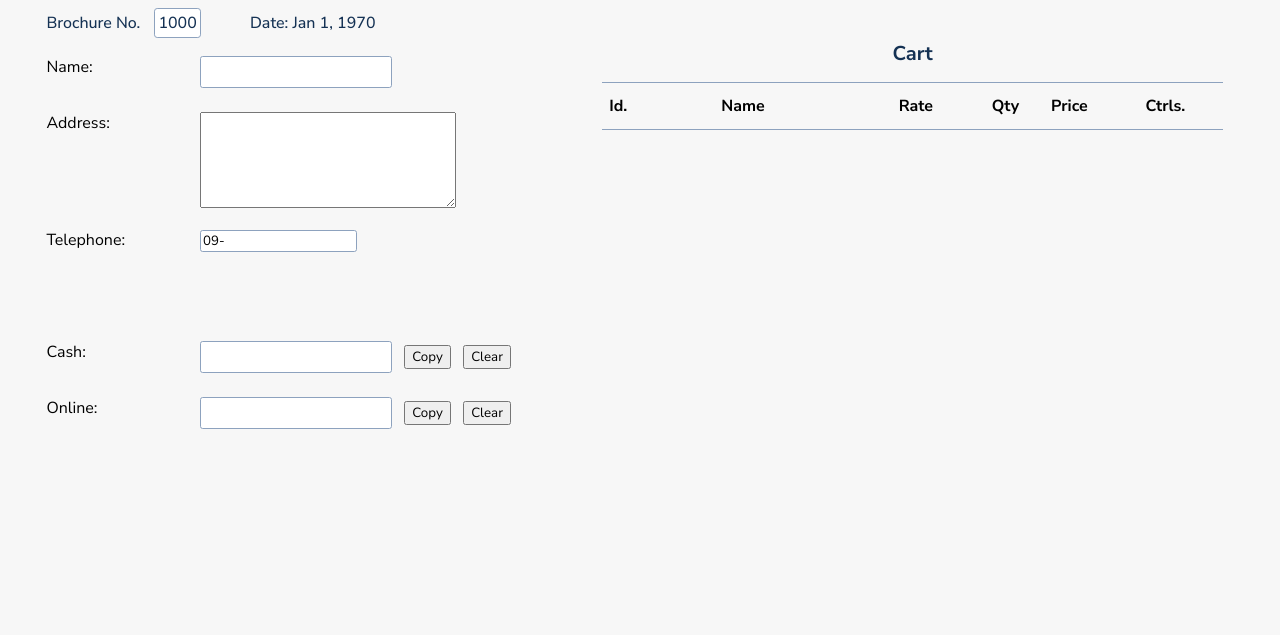
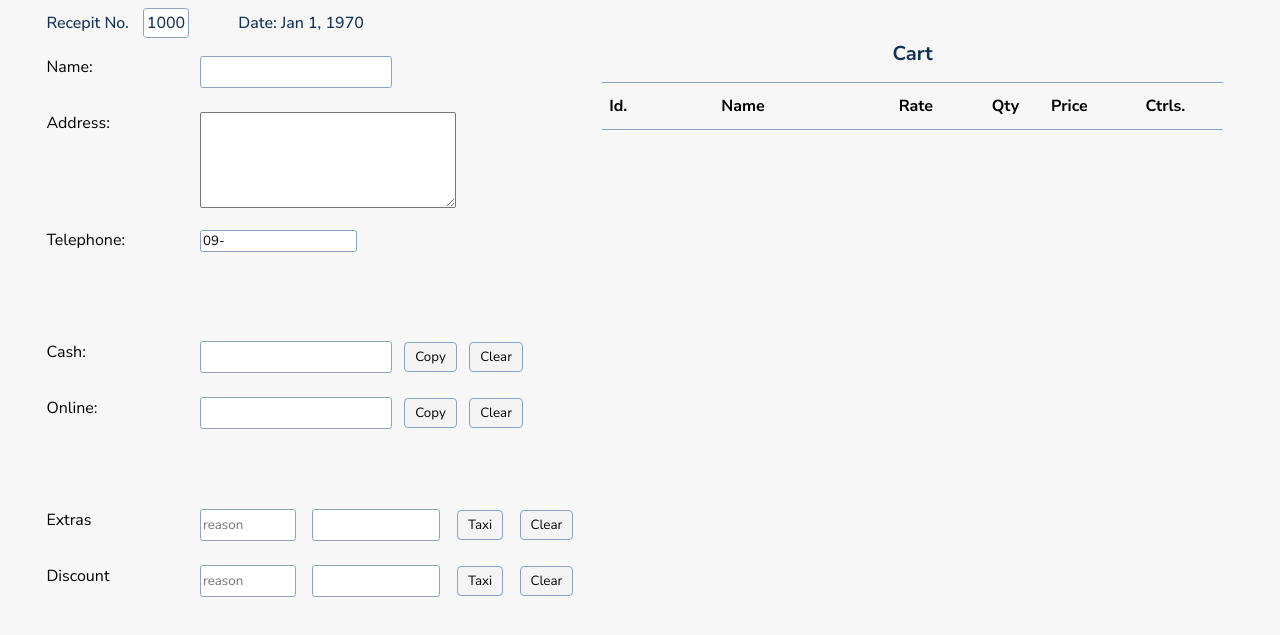
Before and after one commit to hiKimz/Long-First, a plain HTML site: page index.html in a window 1280 px wide. Shown: the part 85-720 px from the top of the page. Drawn offline with Linux system fonts and the light colour scheme; no server answers.

Commit message:
first commit

```diff
--- a/index.html
+++ b/index.html
@@ -12,7 +12,7 @@
     <h1>LONG FIRST Stock Control</h1>
 
     <div id="info-autofill-div">
-        <span id="autofill-text">Brochure No. <span id="autofill-bnum">1000</span> &nbsp;&nbsp;&nbsp;&nbsp;&nbsp;
+        <span id="autofill-text">Recepit No. <span id="autofill-bnum">1000</span> &nbsp;&nbsp;&nbsp;&nbsp;&nbsp;
         Date: <span id="autofill-date">Jan 1, 1970</span>
     </span>
     </div>
@@ -49,11 +49,26 @@
             <tr></tr>
             <tr>
                 <td>Cash: </td>
-                <td><input type="text" name="" id="cash-box">&nbsp;&nbsp;&nbsp;<button id="cash-copy" onclick="clearoCash()">Copy</button>&nbsp;&nbsp;&nbsp;<button id="cash-cclear" onclick="copyToCash()">Clear</button></td>
+                <td><input type="text" name="" id="cash-box">&nbsp;&nbsp;&nbsp;<button id="cash-copy" class="info-button" onclick="copyToCash()">Copy</button>&nbsp;&nbsp;&nbsp;<button id="cash-clear" class="info-button" onclick="clearCash()">Clear</button></td>
             </tr>
             </tr>
                 <td>Online: </td>
-                <td><input type="text" name="" id="online-box">&nbsp;&nbsp;&nbsp;<button id="online-copy" onclick="copyToOnline()">Copy</button>&nbsp;&nbsp;&nbsp;<button id="online-clear" onclick="copyToCash()">Clear</button></td>
+                <td><input type="text" name="" id="online-box">&nbsp;&nbsp;&nbsp;<button id="online-copy" class="info-button" onclick="copyToOnline()">Copy</button>&nbsp;&nbsp;&nbsp;<button id="online-clear" class="info-button" onclick="clearOnline()">Clear</button></td>
+            </tr>
+            <tr></tr>
+            <tr>
+                <td>Extras</td>
+                <td><input type="text" name="" id="extras-reason-box" placeholder="reason">&nbsp;&nbsp;&nbsp;
+                    <input type="text" name="" id="extras-box">&nbsp;&nbsp;&nbsp;
+                    <button id="extras-taxi" class="info-button" onclick="extraTaxi()">Taxi</button>&nbsp;&nbsp;&nbsp;
+                    <button id="extras-clear" class="info-button" onclick="clearExtras()">Clear</button></td>
+            </tr>
+            <tr>
+                <td>Discount</td>
+                <td><input type="text" name="" id="discount-reason-box" placeholder="reason">&nbsp;&nbsp;&nbsp;
+                    <input type="text" name="" id="discount-box">&nbsp;&nbsp;&nbsp;
+                    <button id="extras-taxi" class="info-button" onclick="extraTaxi()">Taxi</button>&nbsp;&nbsp;&nbsp;
+                    <button id="discount-clear" class="info-button" onclick="clearDiscount()">Clear</button></td>
             </tr>
         </table>
 
--- a/script.js
+++ b/script.js
@@ -1,5 +1,5 @@
 // The URL to the CSV file from the published Google Sheet
-const sheetURL = 'https://docs.google.com/spreadsheets/d/e/2PACX-1vT7zTCpGkp7Qdk_9rhQQ7B9IJu479JBdfSVmJAwGcZL3phhdVLhq9SnXDmx42xM0IDZPkxzarnL2hJp/pub?output=csv'; // Replace with your CSV URL
+const sheetURL = 'https://docs.google.com/spreadsheets/d/e/2PACX-1vT7zTCpGkp7Qdk_9rhQQ7B9IJu479JBdfSVmJAwGcZL3phhdVLhq9SnXDmx42xM0IDZPkxzarnL2hJp/pub?output=csv';
 
 dataArray = []
 
@@ -9,6 +9,8 @@ let netPrice = 0
 
 const warningColor = '#ff2a2a'
 const borderColor = '#8da2be'
+
+const taxiPrice = 4000
 
 // HELPER: Change to title case
 function toTitleCase(str) {
@@ -261,6 +263,41 @@ function copyToOnline() {
     updatePayment()
 }
 
+function clearCash() {
+    cashBox.value = ''
+    updatePayment()
+}
+
+function clearOnline() {
+    onlineBox.value = ''
+    updatePayment()
+}
+
+
+extrasBox = document.getElementById('extras-box')
+discountBox = document.getElementById('discount-box')
+
+extrasReasonBox = document.getElementById('extras-reason-box')
+discountReasonBox = document.getElementById('discount-reason-box')
+
+function extraTaxi() {
+    extrasReasonBox.value = 'Taxi'
+    extrasBox.value = taxiPrice
+}
+
+function clearExtras() {
+    extrasReasonBox.value = ''
+    extrasBox.value = ''
+    updatePayment()
+}
+
+function clearDiscount() {
+    discountReasonBox.value = ''
+    discountBox.value = ''
+    updatePayment()
+}
+
+
 function updatePayment() {
     cashValue = parseFloat(cashBox.value)
     onlineValue = parseFloat(onlineBox.value)
@@ -294,7 +331,9 @@ function manageCart(id, mode = 'add') {
     if (!hasItem && mode == 'subtract') {
         subtractItemFromCart(id)
     } else if (!hasItem) {
-        addItemToCart(id)
+        if (cart.length <= 9) {
+            addItemToCart(id)
+        }
     }
 
 }
--- a/style.css
+++ b/style.css
@@ -121,9 +121,33 @@ input {
     height: 4vh;
 }
 
-#cash-box, #online-box {
+#cash-box, #online-box, #extras-reason-box {
     width: 15vw;
     height: 4vh;
+}
+
+#extras-reason-box, #discount-reason-box {
+    width: 7.5vw;
+    height: 4vh;
+}
+
+#extras-box, #discount-box {
+    width: 10vw;
+    height: 4vh;
+}
+
+.info-button{
+    background-color: #f4f4f4;
+    border: 1.25px solid var(--border-color);
+    border-radius: 0.3em;
+
+    /* width: 5vw; */
+
+    padding: 5px 10px;
+}
+
+.info-button:hover{
+    background-color: var(--highlight-color-light)
 }
 
 
```
